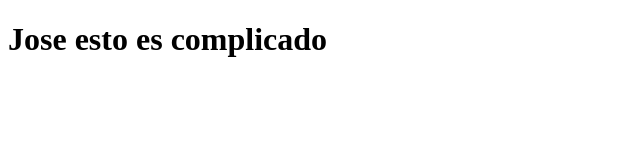
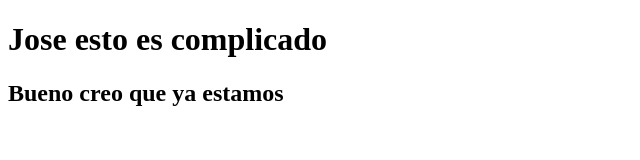
Before and after one commit to Kodosmv/proyecto-web-equipo1, a plain HTML site: page index.html in a window 1280 px wide. Shown: the whole page, without its empty margins (0-640 px from the left). Drawn offline with Linux system fonts and the light colour scheme.

Commit message:
Segunda modificacion por Sole

```diff
--- a/index.html
+++ b/index.html
@@ -7,5 +7,6 @@
 </head>
 <body>
     <h1> Jose esto es complicado </h1>
+    <h2> Bueno creo que ya estamos</h2>
 </body>
 </html>
```
